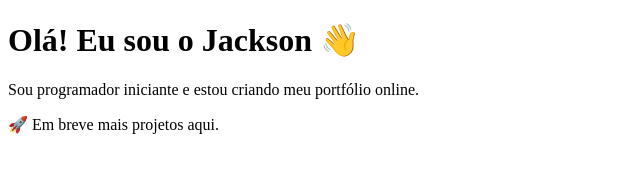
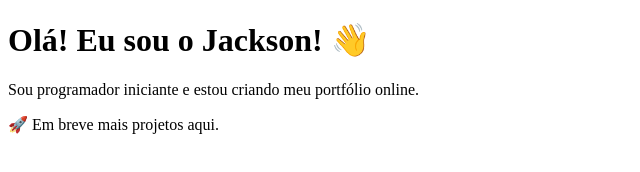
Before and after one commit to Jacksonn111/Jackson.github.io, a plain HTML site: page index.html in a window 1280 px wide. Shown: the whole page, without its empty margins (0-640 px from the left). Drawn offline with Linux system fonts and the light colour scheme.

Commit message:
Criação do index.html

```diff
--- a/index.html
+++ b/index.html
@@ -6,7 +6,7 @@
     <title>Meu Portfólio</title>
   </head>
   <body>
-    <h1>Olá! Eu sou o Jackson 👋</h1>
+    <h1>Olá! Eu sou o Jackson! 👋</h1>
     <p>Sou programador iniciante e estou criando meu portfólio online.</p>
     <p>🚀 Em breve mais projetos aqui.</p>
   </body>
```
